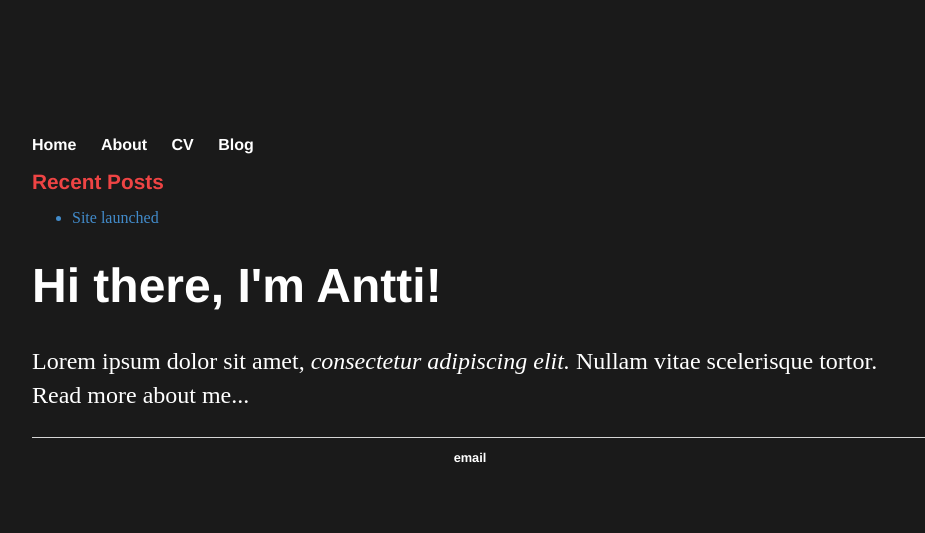
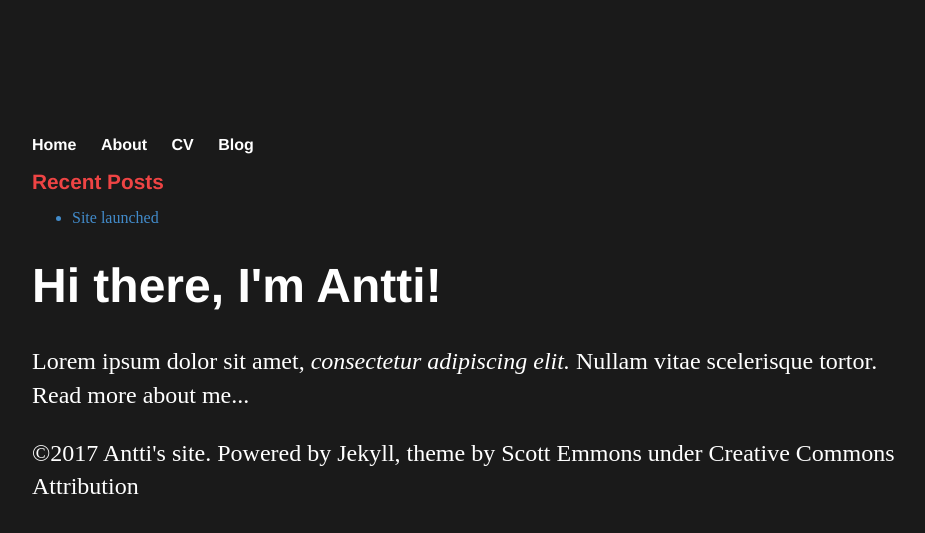
Before and after one commit to plantecophys/plantecophys, a Jekyll site: the page built from index.html, in a window 1280 px wide. Shown: the top 533 px of the page, without its empty margins (160-1085 px from the left). Built offline with Jekyll 4.4.1, drawn with Linux system fonts in a browser that asks for light colours; the list of posts is cut into pages by our own code.

Commit message:
Update footer.html

```diff
--- a/_includes/footer.html
+++ b/_includes/footer.html
@@ -1,5 +1,9 @@
-			<footer>
-	    		<ul>
-				<li><a href="mailto:loremipsum@gmail.com">email</a></li>
-				</ul>
-			</footer>
+<div class="container-fluid">
+    <div class="row-fluid">
+        <div class="span12 footer navbar-inverse navbar-fixed-bottom">
+            <p class="copyright">&copy;{{ site.time | date: '%Y' }} {{ site.name }}. Powered by <a href="http://jekyllrb.com">Jekyll</a>, theme by <a href="https://github.com/scotte/jekyll-clean">Scott Emmons</a>
+            under
+            <a href="http://creativecommons.org/licenses/by/4.0/">Creative Commons Attribution</a></p>
+        </div>
+    </div>
+</div>
```
